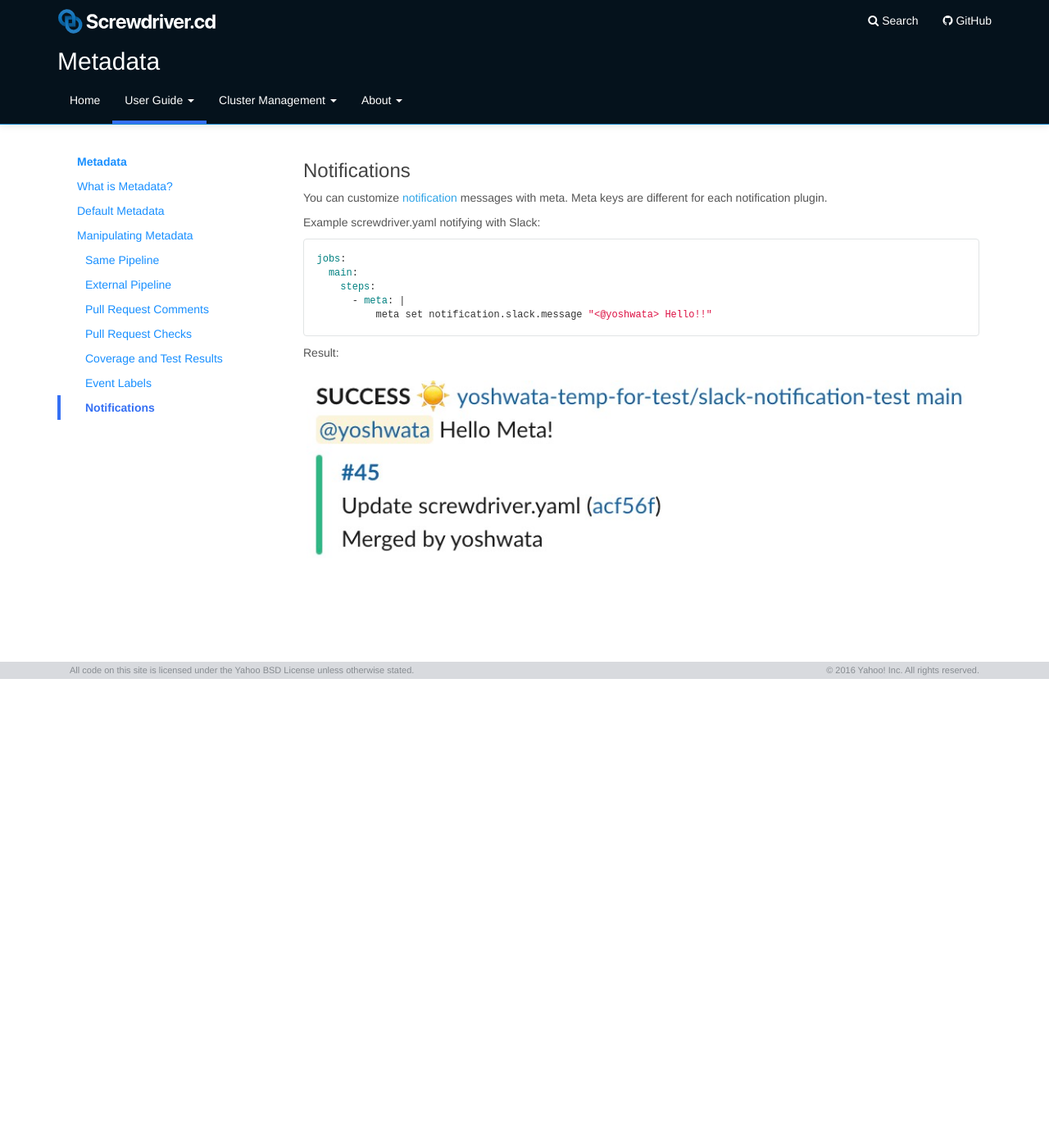
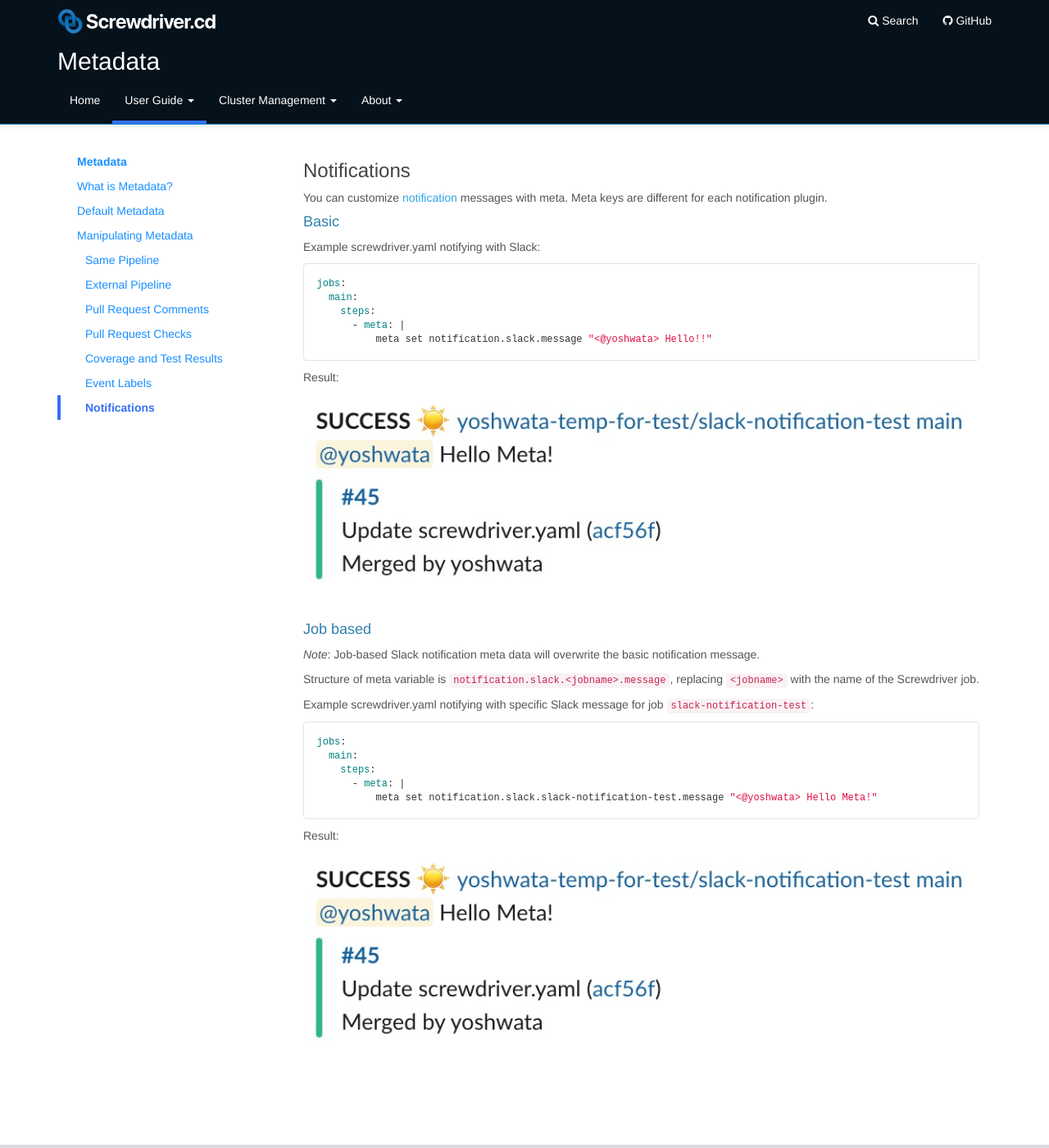
Before and after one commit to screwdriver-cd/guide, a Jekyll site: the page built from docs/user-guide/metadata.md, in a window 1280 px wide and 1400 px high, scrolled down 5049 px. Shown: the whole window at 82% size. Built offline with Jekyll 4.4.1, drawn with Linux system fonts in a browser that asks for light colours; before the commit the page ends 5877 px from its top, so only the background shows below that.

Commit message:
feat: Add job-based Slack notification docs (#370)

````diff
--- a/docs/user-guide/metadata.md
+++ b/docs/user-guide/metadata.md
@@ -213,6 +213,7 @@ Result:
 You can customize [notification](./configuration/settings.html#slack) messages with meta.
 Meta keys are different for each notification plugin.
 
+#### Basic
 Example screwdriver.yaml notifying with Slack:
 ```yaml
 jobs:
@@ -224,3 +225,20 @@ jobs:
 
 Result:
 ![notification-meta](./assets/notification-meta.png)
+
+#### Job based
+*Note*: Job-based Slack notification meta data will overwrite the basic notification message.
+
+Structure of meta variable is `notification.slack.<jobname>.message`, replacing `<jobname>` with the name of the Screwdriver job.
+
+Example screwdriver.yaml notifying with specific Slack message for job `slack-notification-test`:
+```yaml
+jobs:
+  main:
+    steps:
+      - meta: |
+          meta set notification.slack.slack-notification-test.message "<@yoshwata> Hello Meta!"
+```
+
+Result:
+![notification-meta](./assets/notification-meta.png)
````
